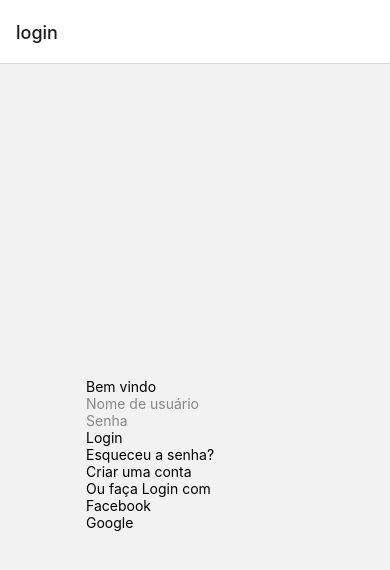
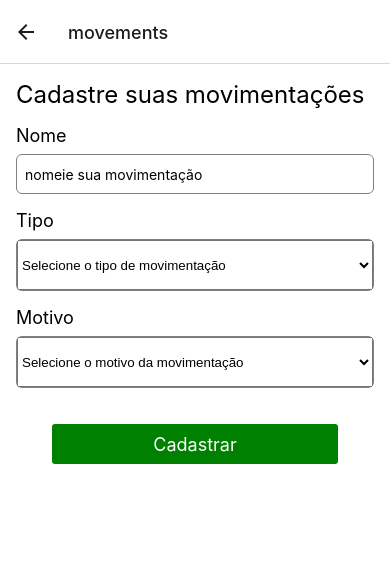
Before and after one commit to AntonyBresolin/Endividei, a React Native app in the folder Endividei/: screen /movements in a window 390 px wide. Shown: the top 570 px of the page. Built offline with nearby package versions, Linux system fonts and the light colour scheme.

Commit message:
Frontend de tela de cadastro de movimentações feita (#3)

```diff
--- a/Endividei/App.js
+++ b/Endividei/App.js
@@ -1,5 +1,6 @@
 import React from 'react';
 import Navigation from './src/routes/Navigation';
+import MovementsPage from './src/views/MovementsPage/MovementsPage';
 
 export default function App() {
   return (
--- a/Endividei/package.json
+++ b/Endividei/package.json
@@ -9,12 +9,14 @@
     "web": "expo start --web"
   },
   "dependencies": {
+    "@react-native-picker/picker": "^2.7.7",
     "@react-navigation/native": "^6.1.17",
     "@react-navigation/native-stack": "^6.10.0",
     "expo": "~51.0.17",
     "expo-status-bar": "~1.12.1",
     "react": "18.2.0",
-    "react-native": "0.74.2"
+    "react-native": "0.74.2",
+    "react-native-modal": "^13.0.1"
   },
   "devDependencies": {
     "@babel/core": "^7.20.0",
--- a/Endividei/src/routes/Navigation.js
+++ b/Endividei/src/routes/Navigation.js
@@ -2,6 +2,7 @@ import * as React from 'react';
 import { NavigationContainer } from '@react-navigation/native';
 import LoginPage from '../views/LoginPage/LoginPage';
 import RegisterPage from '../views/RegisterPage/RegisterPage';
+import MovementsPage from '../views/MovementsPage/MovementsPage';
 import { createNativeStackNavigator } from '@react-navigation/native-stack';
 
 const Stack = createNativeStackNavigator();
@@ -13,6 +14,7 @@ function MyStack() {
     <Stack.Navigator>
       <Stack.Screen name="login" component={LoginPage} />
       <Stack.Screen name="register" component={RegisterPage} />
+      <Stack.Screen name="movements" component={MovementsPage} />
     </Stack.Navigator>
   );
 }
--- a/Endividei/src/views/LoginPage/LoginPage.js
+++ b/Endividei/src/views/LoginPage/LoginPage.js
@@ -10,6 +10,7 @@ const LoginPage = ({ navigation }) => {
     const password = passwordRef.current;
 
     console.log('username:', username, 'and password:', password);
+    navigation.navigate('movements');
   };
 
   return (
--- /dev/null
+++ b/Endividei/src/views/MovementsPage/MovementsPage.js
@@ -0,0 +1,182 @@
+import React, { useState } from "react";
+import {
+  View,
+  Text,
+  TextInput,
+  StyleSheet,
+  TouchableOpacity,
+} from "react-native";
+import { Picker } from "@react-native-picker/picker";
+import Modal from 'react-native-modal';
+
+const MovementsPage = ({ navigation }) => {
+  const [name, setName] = useState("");
+  const [type, setType] = useState("");
+  const [reason, setReason] = useState("");
+  const [save, setSave] = useState(true);
+  const [isModalVisible, setIsModalVisible] = useState(false);
+
+  const handleMovement = () => {
+    setSave(false);
+    console.log("name:", name, "type:", type, "reason:", reason);
+    setIsModalVisible(true);
+
+  };
+
+  const closeModal = () => {
+    setIsModalVisible(false);
+    setSave(true); // Resetar o estado de save para permitir novo cadastro
+    setName("");
+    setType("");
+    setReason("");
+    navigation.goBack();
+  };
+
+  return (
+    <View style={styles.container}>
+      <Text style={styles.title}>Cadastre suas movimentações</Text>
+
+      <Text style={styles.label}>Nome</Text>
+      <TextInput
+        style={styles.input}
+        value={name}
+        onChangeText={setName}
+        placeholder="nomeie sua movimentação"
+      />
+
+      <Text style={styles.label}>Tipo</Text>
+      <View style={styles.pickerContainer}>
+        <Picker
+          selectedValue={type}
+          style={styles.picker}
+          onValueChange={(itemValue) => setType(itemValue)}
+        >
+          <Picker.Item
+            label="Selecione o tipo de movimentação"
+            value=""
+          />
+          <Picker.Item label="Entrada" value="entrada" />
+          <Picker.Item label="Saída" value="saida" />
+        </Picker>
+      </View>
+
+      <Text style={styles.label}>Motivo</Text>
+      <View style={styles.pickerContainer}>
+        <Picker
+          selectedValue={reason}
+          style={styles.picker}
+          onValueChange={(itemValue) => setReason(itemValue)}
+        >
+          <Picker.Item
+            label="Selecione o motivo da movimentação"
+            value=""
+          />
+          <Picker.Item label="Aluguel" value="aluguel" />
+          <Picker.Item label="Água" value="agua" />
+          <Picker.Item label="Luz" value="luz" />
+          <Picker.Item label="Gasolina" value="gasolina" />
+          <Picker.Item label="Outro" value="outro" />
+        </Picker>
+      </View>
+
+      {/* Botão de salvar */}
+      <TouchableOpacity
+        style={[
+          styles.button,
+          { backgroundColor: save ? "#008000" : "#808080" },
+        ]}
+        onPress={() => {
+          handleMovement();
+        }}
+        disabled={!save}
+      >
+        <Text style={styles.buttonText}>
+          {save ? "Cadastrar" : "Cadastrado!"}
+        </Text>
+      </TouchableOpacity>
+
+      {/* Modal de confirmação */}
+      <Modal isVisible={isModalVisible}>
+        <View style={styles.modalContainer}>
+          <Text style={styles.modalText}>Movimentação cadastrada!</Text>
+          <TouchableOpacity
+            style={styles.modalButton}
+            onPress={closeModal}
+          >
+            <Text style={styles.modalButtonText}>Fechar</Text>
+          </TouchableOpacity>
+        </View>
+      </Modal>
+    </View>
+  );
+};
+
+const styles = StyleSheet.create({
+  container: {
+    flex: 1,
+    padding: 16,
+    backgroundColor: "#fff",
+  },
+  title: {
+    fontSize: 24,
+    marginBottom: 16,
+  },
+  label: {
+    fontSize: 18,
+    marginBottom: 8,
+  },
+  input: {
+    height: 40,
+    borderColor: "gray",
+    borderWidth: 1,
+    marginBottom: 16,
+    paddingHorizontal: 8,
+    borderRadius: 6,
+  },
+  pickerContainer: {
+    borderWidth: 1,
+    borderColor: "gray",
+    borderRadius: 6,
+    marginBottom: 16,
+  },
+  picker: {
+    height: 50,
+    width: "100%",
+  },
+  button: {
+    height: 40,
+    width: "80%",
+    backgroundColor: "green",
+    justifyContent: "center",
+    alignItems: "center",
+    borderRadius: 3,
+    marginTop: 20,
+    alignSelf: "center",
+  },
+  buttonText: {
+    color: "white",
+    fontSize: 18,
+  },
+  modalContainer: {
+    backgroundColor: "white",
+    padding: 20,
+    borderRadius: 10,
+    alignItems: "center",
+  },
+  modalText: {
+    fontSize: 20,
+    marginBottom: 20,
+  },
+  modalButton: {
+    backgroundColor: "green",
+    paddingVertical: 10,
+    paddingHorizontal: 20,
+    borderRadius: 5,
+  },
+  modalButtonText: {
+    color: "white",
+    fontSize: 18,
+  },
+});
+
+export default MovementsPage;
```
Also changed, not shown: 2 other files (tests, documents, lock files or other folders).
